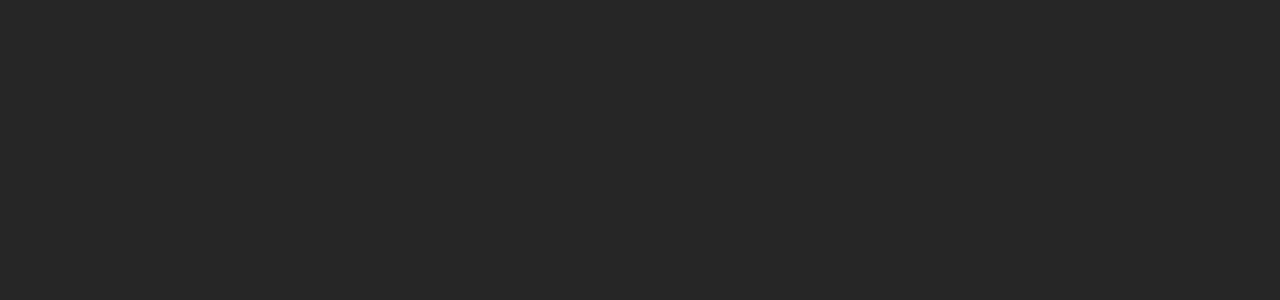
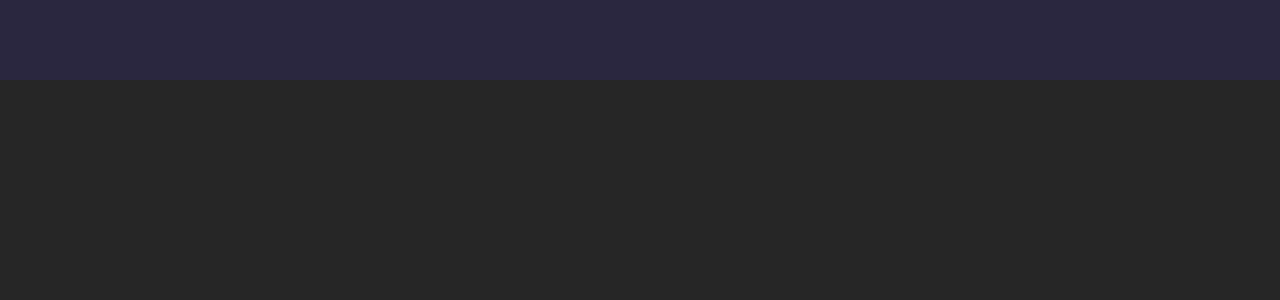
Before and after one commit to RevenantEverest/occultlang_website, a React (Vite) app: page / in a window 1280 px wide. Shown: the top 300 px of the page. Built offline with nearby package versions, Linux system fonts and the light colour scheme.

Commit message:
Adjust Layout styling

```diff
--- a/src/components/Common/Layout.tsx
+++ b/src/components/Common/Layout.tsx
@@ -7,7 +7,21 @@ interface LayoutProps extends React.HTMLAttributes<HTMLDivElement> {
 function Layout({ className, children }: React.PropsWithChildren<LayoutProps>) {
     return(
         <React.Fragment>
-            <div className={`flex flex-col items-center h-full ${className}`}>
+            <div
+                className={`
+                    flex-col
+                    w-full
+                    relative
+                    px-5
+                    lg:px-52
+                    pt-20
+                    pointer-events-auto
+                    items-center
+                    justify-center
+                    bg-background
+                    ${className}
+                `}
+            >
                 {children}
             </div>
         </React.Fragment>
```
